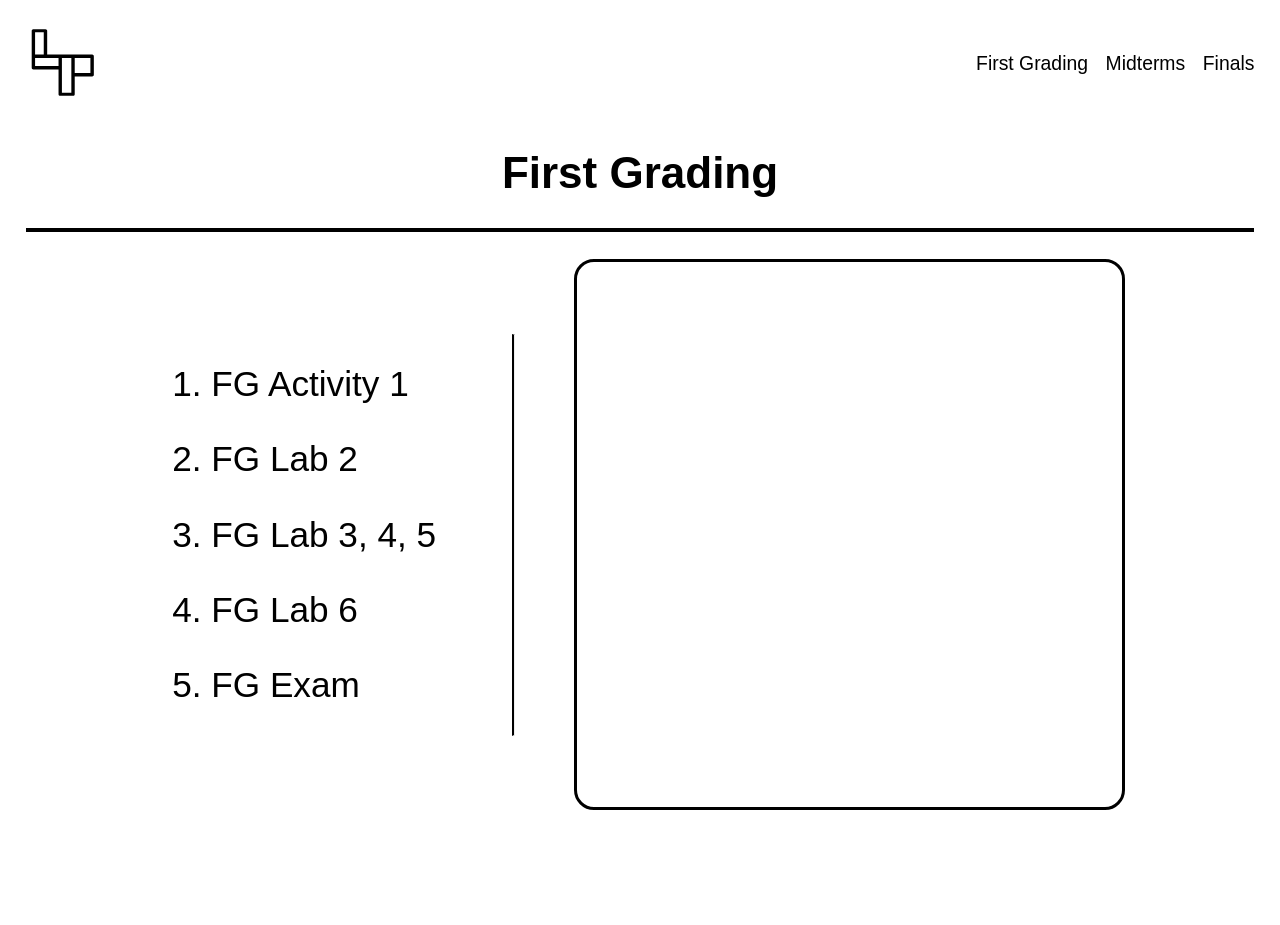
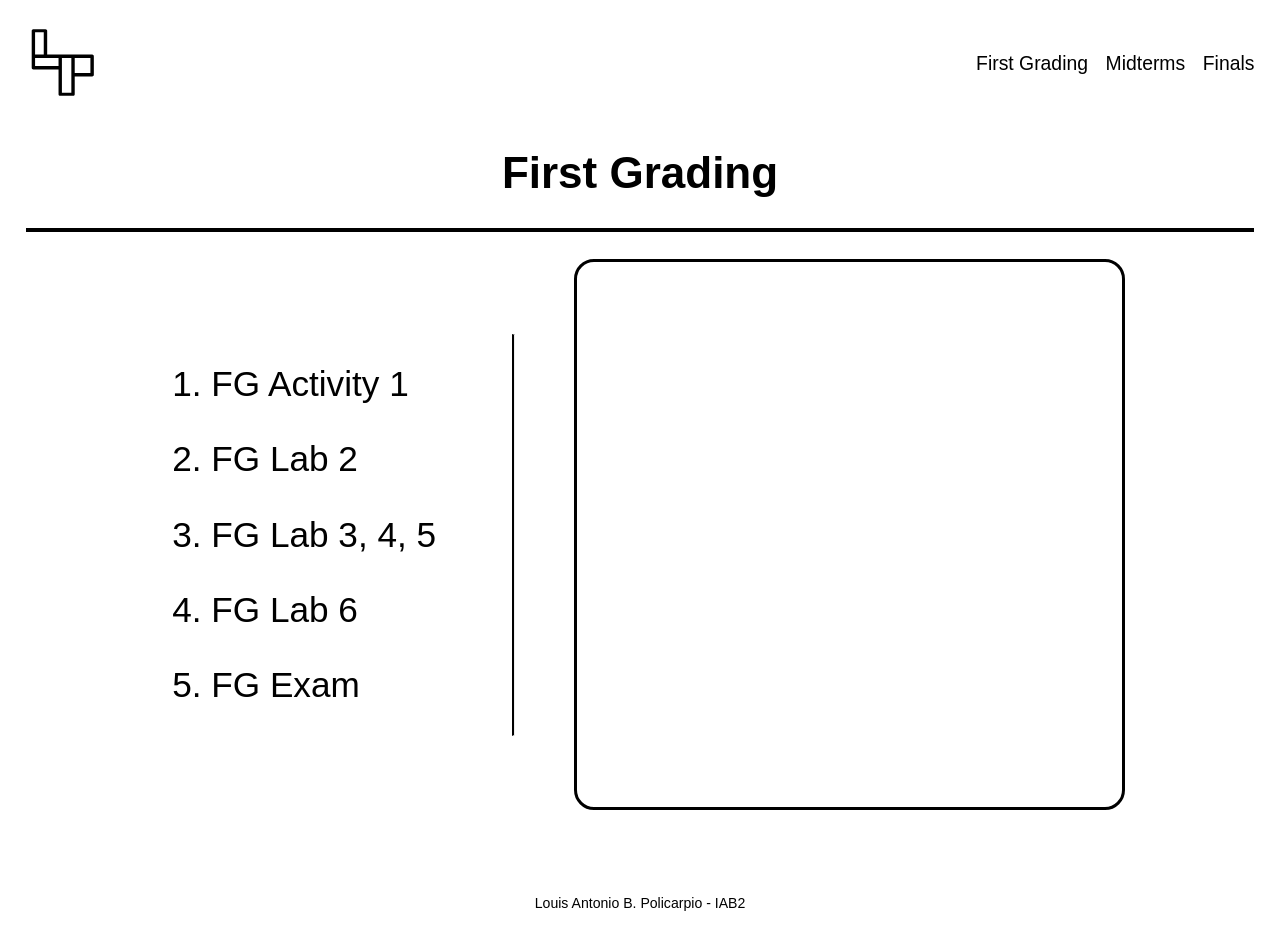
Before and after one commit to locwa/APPDEV-Portfolio, an Angular app: page / in a window 1280 px wide. Before the commit the page ends 836 px from the top, so only its background shows below. Built offline with nearby package versions, Linux system fonts and the light colour scheme.

Commit message:
added logo and footer

```diff
--- a/src/app/app.css
+++ b/src/app/app.css
@@ -1,3 +1,11 @@
 main{
   padding: 0 1rem;
 }
+footer{
+  padding-top: 3rem;
+  text-align: center;
+}
+
+footer > p {
+  font-size: 0.8rem;
+}
--- a/src/app/app.html
+++ b/src/app/app.html
@@ -2,3 +2,6 @@
 <main>
   <router-outlet></router-outlet>
 </main>
+<footer>
+  <p>Louis Antonio B. Policarpio - IAB2</p>
+</footer>
--- a/src/index.html
+++ b/src/index.html
@@ -5,7 +5,7 @@
   <title>Policarpio_Portfolio</title>
   <base href="/">
   <meta name="viewport" content="width=device-width, initial-scale=1">
-  <link rel="icon" type="image/x-icon" href="favicon.ico">
+  <link rel="icon" href="/logo.svg" sizes="any" type="image/svg+xml">
 </head>
 <body>
   <app-root></app-root>
```
Also changed, not shown: public/logo.svg (added).
